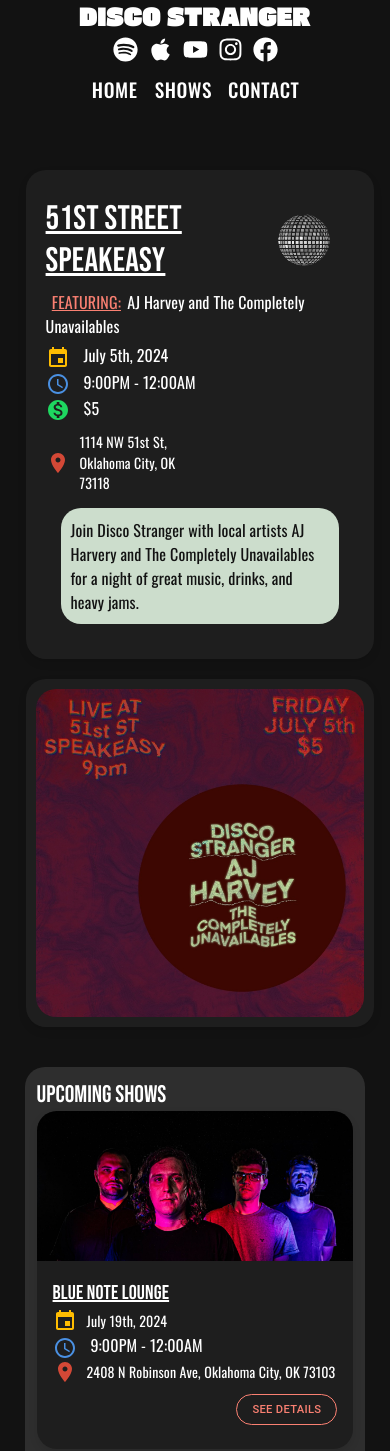
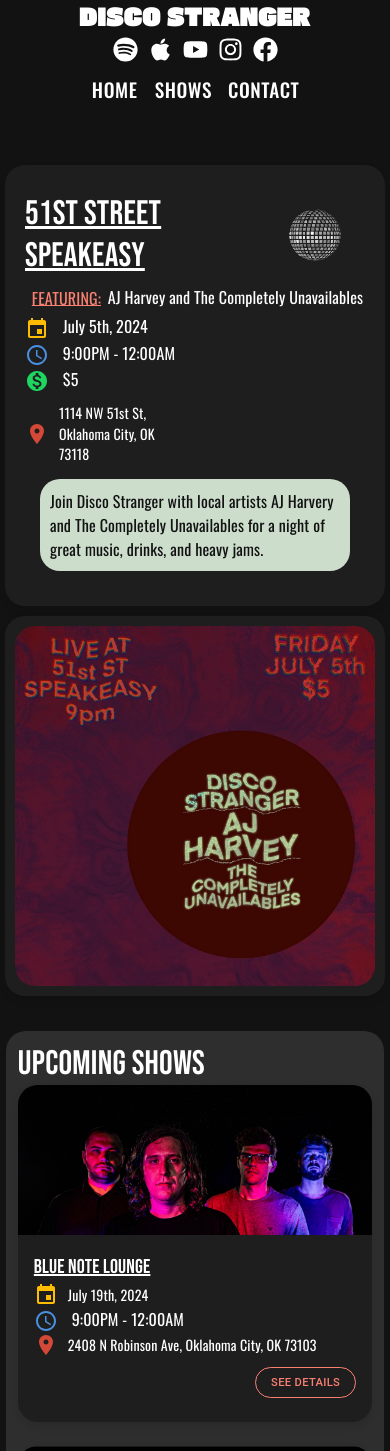
Before and after one commit to ajSeadler/band-website, a React (Vite) app: page /showdetails/1 in a window 390 px wide. Shown: the top 1451 px of the page. Built offline with nearby package versions, Linux system fonts and the light colour scheme; a web font is replaced by a local one.

Commit message:
padding ad margin update on show details page

```diff
--- a/src/components/ShowDetailsPage.jsx
+++ b/src/components/ShowDetailsPage.jsx
@@ -90,7 +90,7 @@ const ShowDetailsPage = () => {
         </div>
       </div>
       <div className="upcoming-events-section">
-        <Typography variant="h5" className="upcoming-events-title">
+        <Typography variant="h4" className="upcoming-events-title">
           Upcoming Shows
         </Typography>
         <Grid container spacing={3}>
--- a/src/styles/ShowDetailsPage.css
+++ b/src/styles/ShowDetailsPage.css
@@ -13,15 +13,16 @@
 
 .show-details-row {
   display: flex;
+  padding: 0px !important;
   flex-direction: row;
-  width: 100%;
+  width: 85vw !important;
   justify-content: space-between;
 }
 
 .show-details-info,
 .show-details-image-container {
   flex: 1 !important;
-  margin: 5px;
+  margin: 0px;
 }
 
 .show-details-card {
@@ -87,7 +88,7 @@
 }
 
 .upcoming-events-section {
-  width: 95% !important;
+  width: 100% !important;
   margin-top: 30px !important;
   padding: 15px !important;
   background-color: #2e2e2e;
@@ -181,6 +182,14 @@
 }
 
 @media (max-width: 768px) {
+  .upcoming-events-section {
+    width: 97vw !important;
+  }
+
+  .show-details-row {
+    width: 100vw !important;
+  }
+
   .show-details-container {
     width: 90vw;
   }
```
